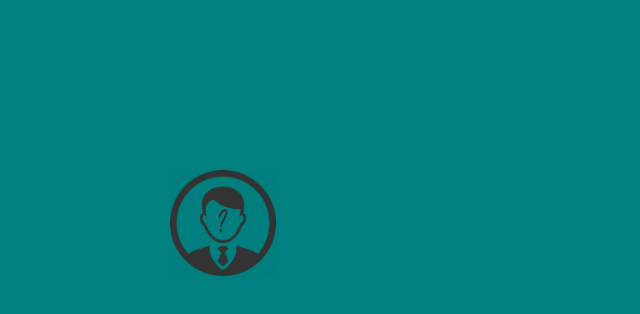
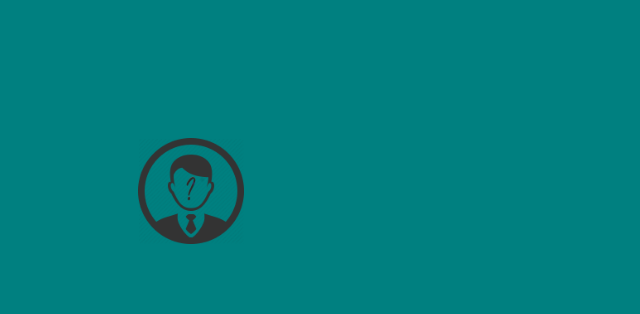
Before and after one commit to thirdeyeclub/letter, a React (Create React App) app in the folder client/: page / in a window 1280 px wide. Shown: the top 314 px of the page, without its empty margins (0-640 px from the left). Built offline with nearby package versions, Linux system fonts and the light colour scheme.

Commit message:
updated json to version 0.0.12

```diff
--- a/client/src/App.js
+++ b/client/src/App.js
@@ -56,10 +56,8 @@ class App extends Component {
   render() {
     return (
     <>
-    <div className="body">
-        <div class="draggable">
-          <img src={RememberMe} id="drag-1"/>
-        </div>
+    <div className="desktop">
+          <img class="draggable" src={RememberMe} id="drag-1"/>
     </div>
     </>
     );
--- a/client/src/App.sass
+++ b/client/src/App.sass
@@ -8,6 +8,8 @@
     text-align: center
 
 body
+    width: 90%
+    height: 90%
     background-image: url('./assets/bg.png')
     // font-family: "Questrial", sans-serif
     // background-color: #ffffff
@@ -42,3 +44,7 @@ body
     width: 105.8px
     display: flex
     margin: 13.3% 13.3%
+
+.desktop
+    width: 90%
+    height: 90%
```
Also changed, not shown: package.json (+8 -0 lines).
